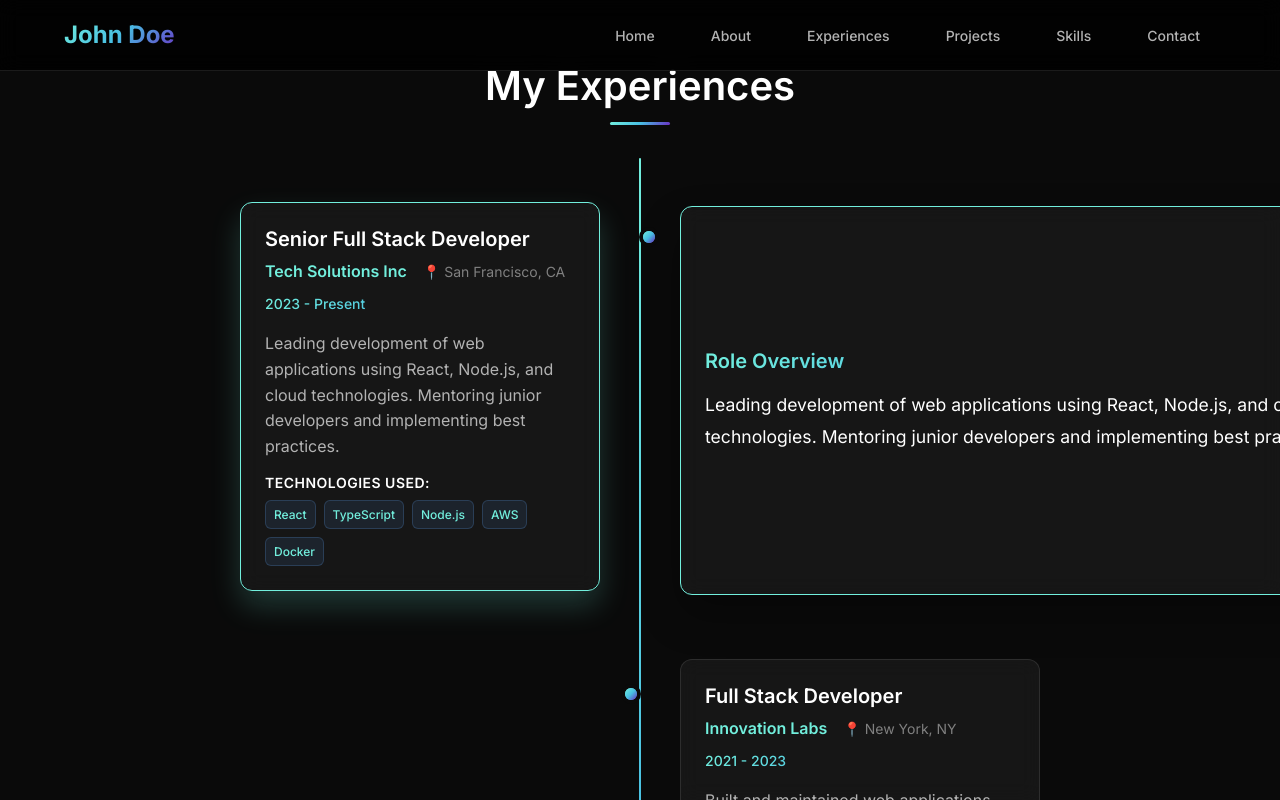
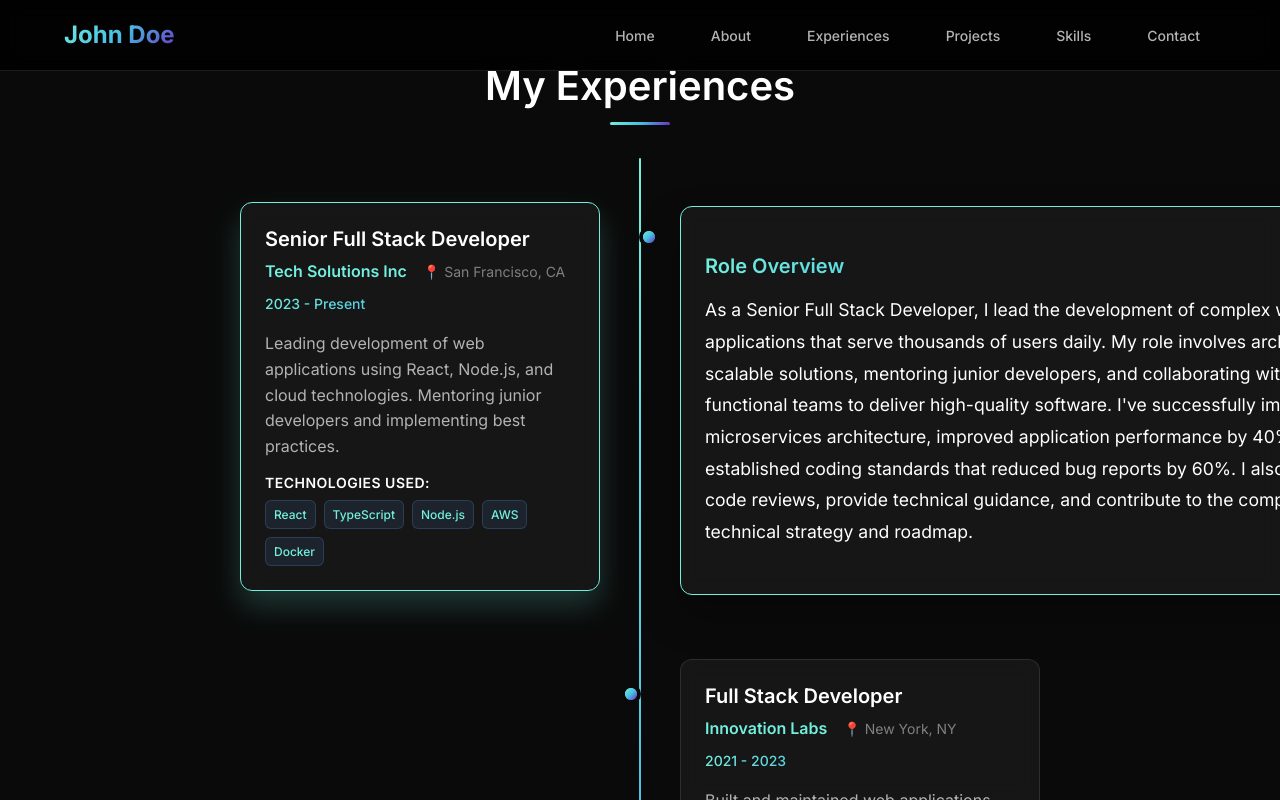
Before and after one commit to karanshxh/PersonalWebsiteTemplate, a React (Create React App) app: page / in a window 1280 px wide. Both pictures are taken after a click on the element 420 px from the left and 2114 px from the top of the page. Shown: the part 1714-2514 px from the top of the page. Built offline with nearby package versions, Linux system fonts and the light colour scheme; the HTML template or start-up script is replaced by a standard one.

Commit message:
updated detail cards

```diff
--- a/src/components/Experience.tsx
+++ b/src/components/Experience.tsx
@@ -67,7 +67,7 @@ const Experience: React.FC = () => {
                   <div className="detailed-content">
                     <div className="detailed-description">
                       <h4>Role Overview</h4>
-                      <p>{experience.description}</p>
+                      <p>{experience.roleOverview}</p>
                     </div>
                   </div>
                 </div>
--- a/src/data/personalData.ts
+++ b/src/data/personalData.ts
@@ -6,6 +6,7 @@ export interface Experience {
   location: string;
   period: string;
   description: string;
+  roleOverview: string;
   technologies: string[];
 }
 
@@ -126,6 +127,7 @@ export const personalData: PersonalData = {
       location: "San Francisco, CA",
       period: "2023 - Present",
       description: "Leading development of web applications using React, Node.js, and cloud technologies. Mentoring junior developers and implementing best practices.",
+      roleOverview: "As a Senior Full Stack Developer, I lead the development of complex web applications that serve thousands of users daily. My role involves architecting scalable solutions, mentoring junior developers, and collaborating with cross-functional teams to deliver high-quality software. I've successfully implemented microservices architecture, improved application performance by 40%, and established coding standards that reduced bug reports by 60%. I also conduct code reviews, provide technical guidance, and contribute to the company's technical strategy and roadmap.",
       technologies: ["React", "TypeScript", "Node.js", "AWS", "Docker"]
     },
     {
@@ -135,6 +137,7 @@ export const personalData: PersonalData = {
       location: "New York, NY",
       period: "2021 - 2023",
       description: "Built and maintained web applications using modern JavaScript frameworks. Collaborated with design and product teams to deliver high-quality features.",
+      roleOverview: "During my time at Innovation Labs, I was responsible for developing and maintaining multiple web applications that served diverse client needs. I worked extensively with React and Node.js to build scalable solutions, implemented CI/CD pipelines that reduced deployment time by 70%, and collaborated closely with UX designers to create intuitive user interfaces. I also contributed to the development of internal tools that improved team productivity and participated in agile development processes including sprint planning, daily standups, and retrospectives.",
       technologies: ["React", "JavaScript", "Python", "PostgreSQL", "Git"]
     },
     {
@@ -144,6 +147,7 @@ export const personalData: PersonalData = {
       location: "Los Angeles, CA",
       period: "2020 - 2021",
       description: "Developed responsive websites and web applications. Worked closely with designers to implement pixel-perfect designs.",
+      roleOverview: "At Creative Digital Agency, I specialized in creating responsive and accessible web applications that delivered exceptional user experiences. I worked closely with designers to translate complex designs into functional code, ensuring pixel-perfect implementations across all devices. I developed custom WordPress themes, optimized website performance, and implemented modern CSS techniques including Grid and Flexbox. I also collaborated with the marketing team to implement SEO best practices and analytics tracking.",
       technologies: ["HTML", "CSS", "JavaScript", "React", "WordPress"]
     }
   ],
```
Also changed, not shown: 1 other file (tests, documents, lock files or other folders).
